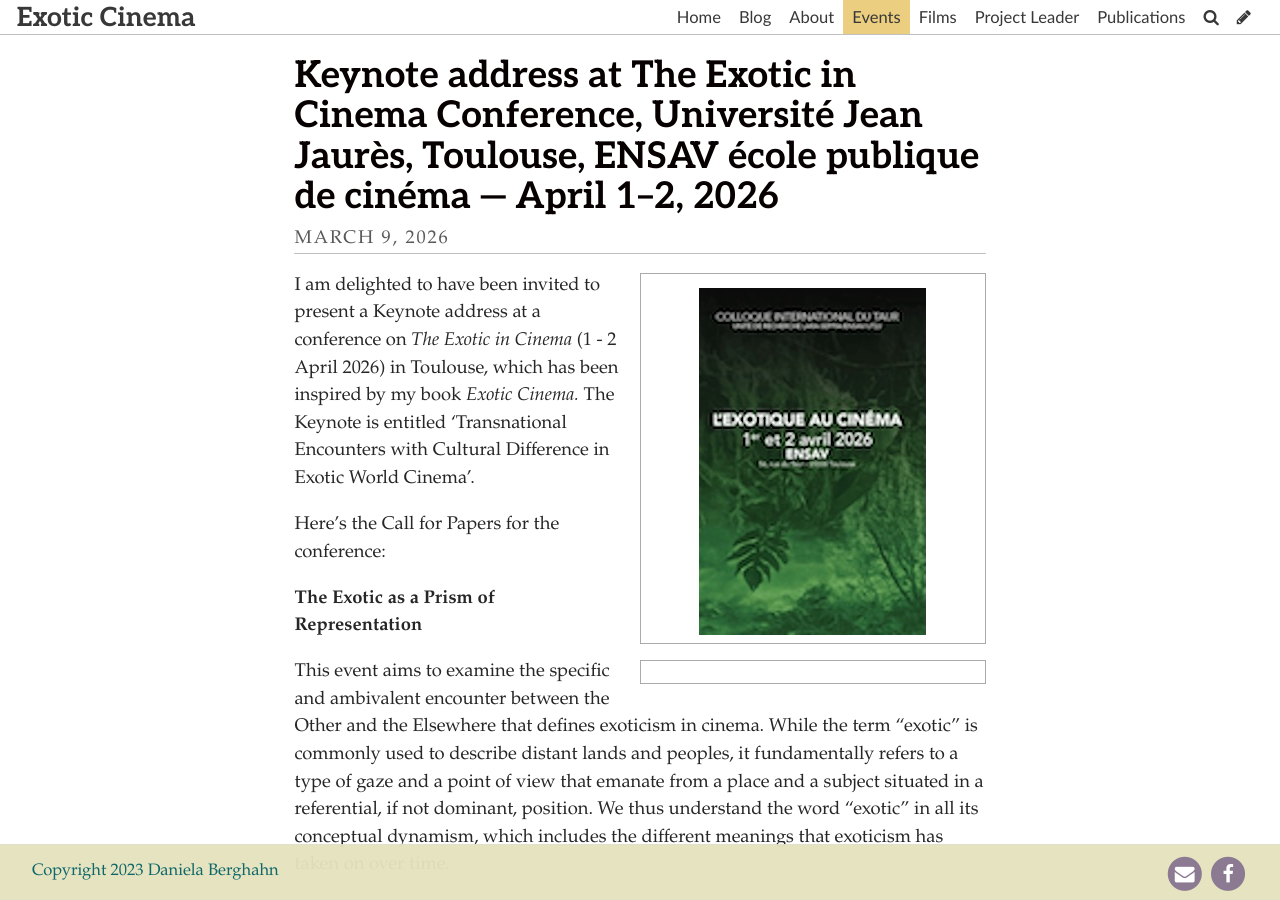
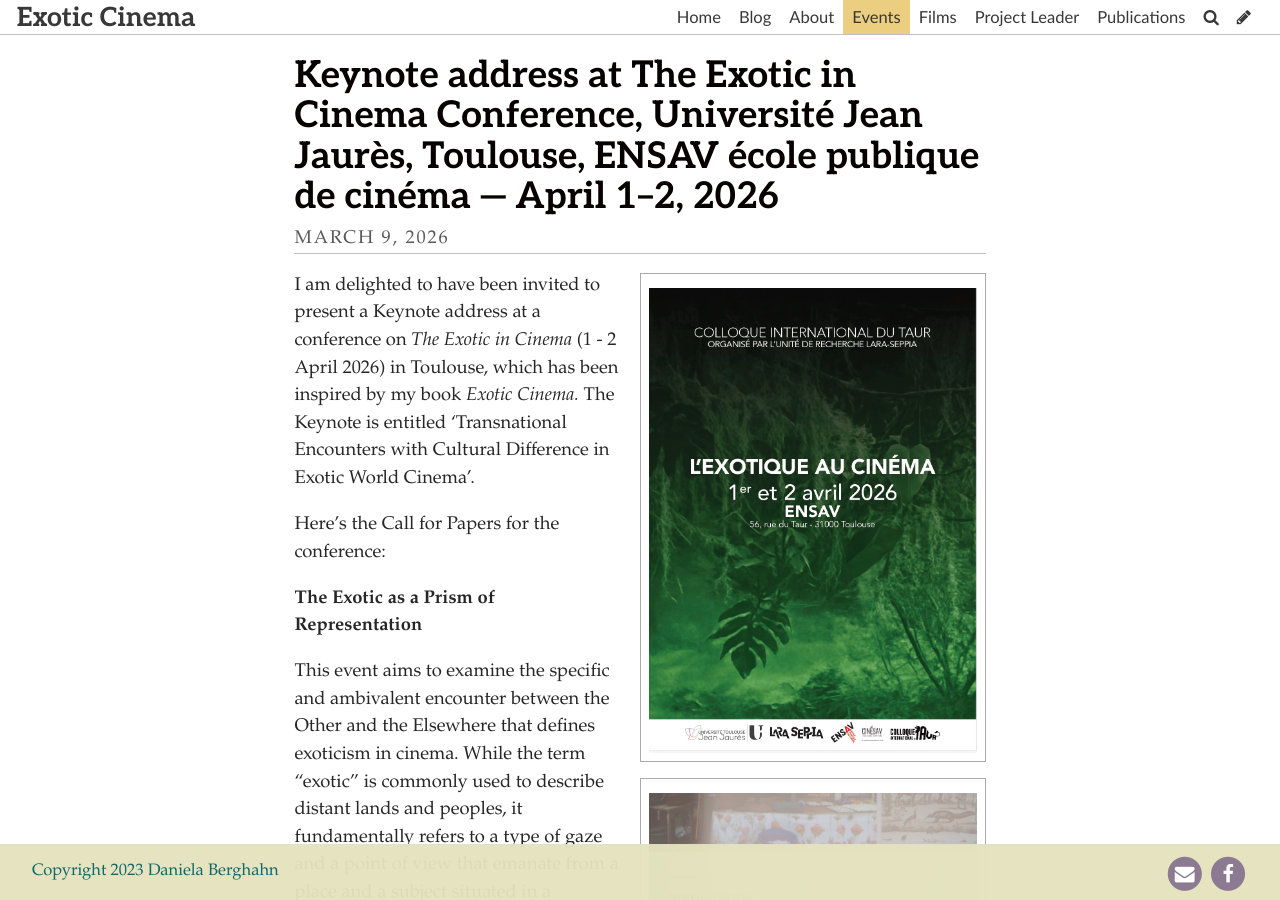
Before and after one commit to publisha/exotic-cinema, a Jekyll site: the page built from _events/keynote-address-at-the-exotic-in-cinema-conference-université-jean-jaurès-toulouse-ensav-école-publique-de-cinéma-—-april-1–2-2026.md, in a window 1280 px wide and 900 px high. Built offline with Jekyll 4.4.1, drawn with Linux system fonts in a browser that asks for light colours; some web fonts are replaced.

Commit message:
Update Event “keynote-address-at-the-exotic-in-cinema-conference-université-jean-jaurès-toulouse-ensav-école-publique-de-cinéma-—-april-1–2-2026”

```diff
--- a/_events/keynote-address-at-the-exotic-in-cinema-conference-université-jean-jaurès-toulouse-ensav-école-publique-de-cinéma-—-april-1–2-2026.md
+++ b/_events/keynote-address-at-the-exotic-in-cinema-conference-université-jean-jaurès-toulouse-ensav-école-publique-de-cinéma-—-april-1–2-2026.md
@@ -5,9 +5,9 @@
 eventdate: 2026-04-01T09:29:31.419Z
 layout: post
 ---
-![](../uploads/conference_poster.jpg)
+![](../uploads/poster.jpg)
 
-![]()
+![](../uploads/presentation_me.jpg)
 
 I am delighted to have been invited to present a Keynote address at a conference on *The Exotic in Cinema* (1 - 2 April 2026) in Toulouse, which has been inspired by my book *Exotic Cinema.* The Keynote is entitled 'Transnational Encounters with Cultural Difference in Exotic World Cinema'.
 
```
Also changed, not shown: uploads/poster.jpg (added), uploads/presentation_me.jpg (added).
